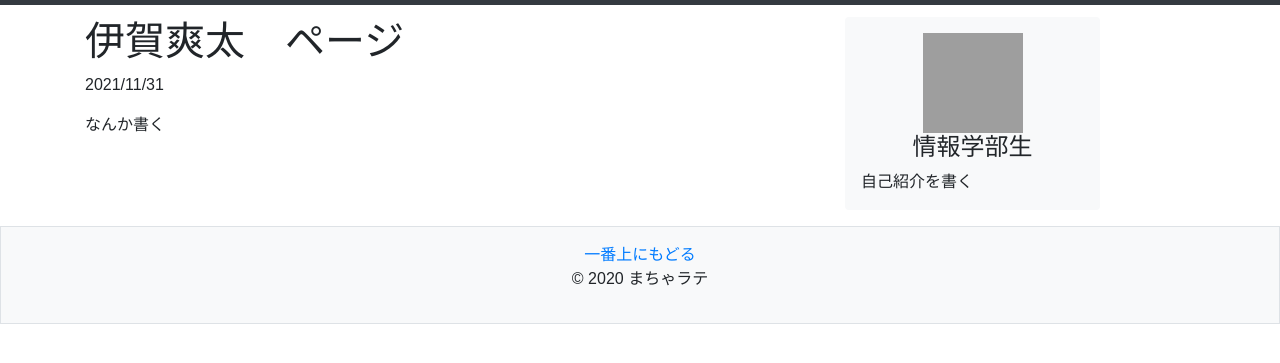
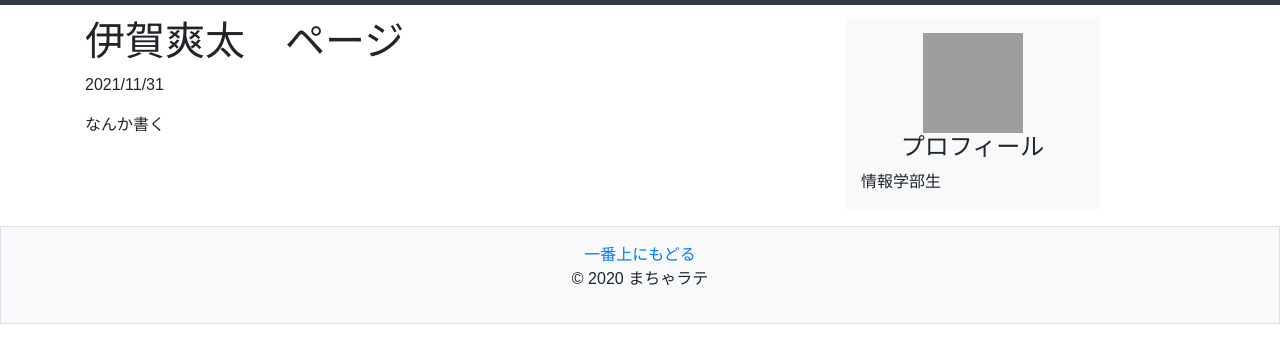
Before and after one commit to iga0005/iga0005.github.io, a plain HTML site: page index.html in a window 1280 px wide. Shown: the part 53-416 px from the top of the page. Drawn offline with nearby package versions, Linux system fonts and the light colour scheme; grey boxes are pictures that could not be loaded.

Commit message:
Update index.html

```diff
--- a/index.html
+++ b/index.html
@@ -67,9 +67,9 @@
           <div class="p-3 mb-3 bg-light rounded">
             <div style="text-align:center;">
             <img src="https://matyalatte.github.io/images/icon.png" width="100" height="100" alt="my icon">
-            <h4>情報学部生</h4>
+            <h4>プロフィール</h4>
             </div>
-            <p class="mb-0">自己紹介を書く</p>
+            <p class="mb-0">情報学部生</p>
           </div>
       </aside><!-- /.blog-sidebar -->
     </div><!-- /.row -->
```
